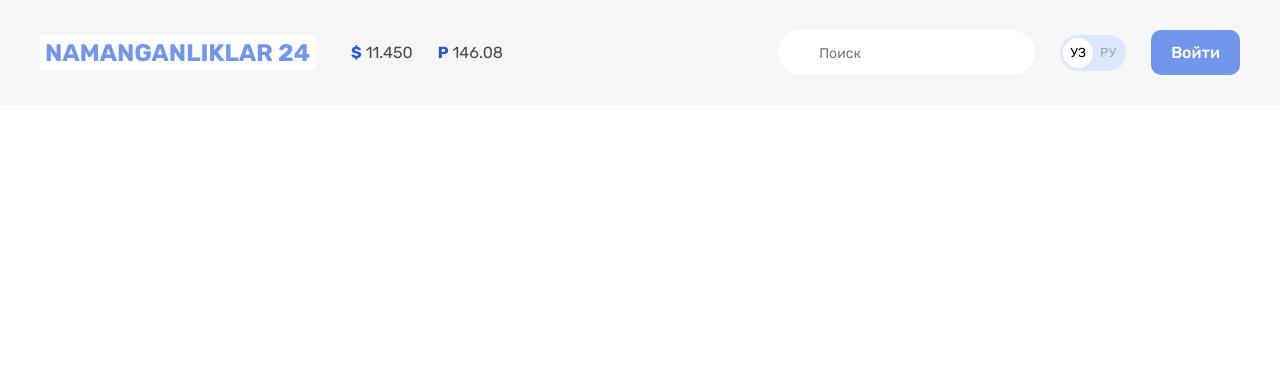
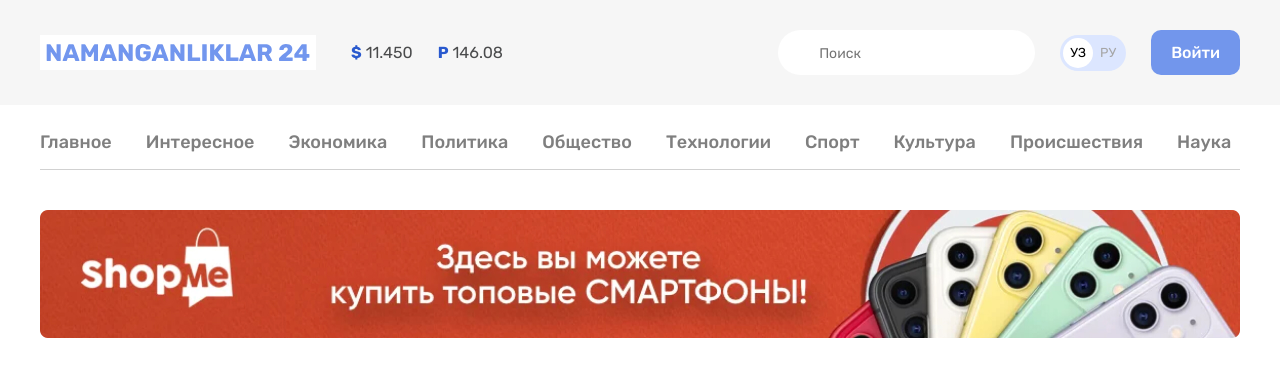
Before and after one commit to Usman03-04/MuhammadN24, a plain HTML site: page index.html in a window 1280 px wide. Drawn offline with Linux system fonts and the light colour scheme.

Commit message:
add sitenav vs site-banner

```diff
--- a/index.html
+++ b/index.html
@@ -59,6 +59,30 @@
         <a class="button button-primary" href="#">Войти</a>
       </div>
     </div>
+
+    <div class="container">
+      <!-- SITE-NAV  -->
+      <nav class="sitenav">
+        <ul class="sitenav-list">
+          <li class="sitenav-item"><a class="sitenav-link" href="#" >Главное</a></li>
+          <li class="sitenav-item"><a class="sitenav-link" href="#" >Интересное</a></li>
+          <li class="sitenav-item"><a class="sitenav-link" href="#" >Экономика</a></li>
+          <li class="sitenav-item"><a class="sitenav-link" href="#" >Политика</a></li>
+          <li class="sitenav-item"><a class="sitenav-link" href="#" >Общество</a></li>
+          <li class="sitenav-item"><a class="sitenav-link" href="#" >Технологии</a></li>
+          <li class="sitenav-item"><a class="sitenav-link" href="#" >Спорт</a></li>
+          <li class="sitenav-item"><a class="sitenav-link" href="#" >Культура</a></li>
+          <li class="sitenav-item"><a class="sitenav-link" href="#" >Происшествия</a></li>
+          <li class="sitenav-item"><a class="sitenav-link" href="#" >Наука</a></li>
+        </ul>
+      </nav>
+<!-- site-header-banner  -->
+      <aside class="site-header-banner">
+        <a class="site-header-banner-link" href="http://olcha.uz" target="_blank">
+          <img class="site-header-banner-img" src="/img/optimize 1 (1).jpg" alt="reklama" width="1200"  height="128">
+        </a>
+      </aside>
+    </div>
   </header>
 
 
--- a/style.css
+++ b/style.css
@@ -79,6 +79,7 @@
   background-color: #f6f6f6;
   padding-top: 30px;
   padding-bottom: 30px;
+  margin-bottom: 10px;
 }
 .site-header-top-container {
   display: flex;
@@ -168,7 +169,52 @@
   background-color:#fff;
   color: black;
 }
-.button {
+
+/* SITE-NAV  */
+
+.sitenav {
+border-bottom: 1px solid #D1D1D1;
+font-size: 18px;
+line-height: normal;
+font-weight: 500;
+padding-top: 12px;
+padding-bottom: 12px;
+margin-bottom: 40px;
+
 }
-.button-primary {
+.sitenav-list {
+  display: flex;
+  padding: 0;
+  margin: 0;
+  list-style: none;
+  flex-wrap: wrap;
+  align-items:center
 }
+.sitenav-item {
+margin-top: 4px;
+margin-bottom: 4px;
+}
+
+.sitenav-item:not(:last-child){
+  margin-right: 34px;
+}
+.sitenav-link {
+  display: block;
+  text-decoration: none;
+  color: #7F7F7F;
+
+}
+
+.sitenav-link:hover{
+  color:#7296EC;
+}
+
+.sitenav-link:active{
+ opacity: 0.6;
+}
+
+/* SITE-HEADER-BANNER  */
+
+.site-header-banner-img{
+  display: flex;
+}
```
Also changed, not shown: img/optimize 1 (1).jpg (added).
